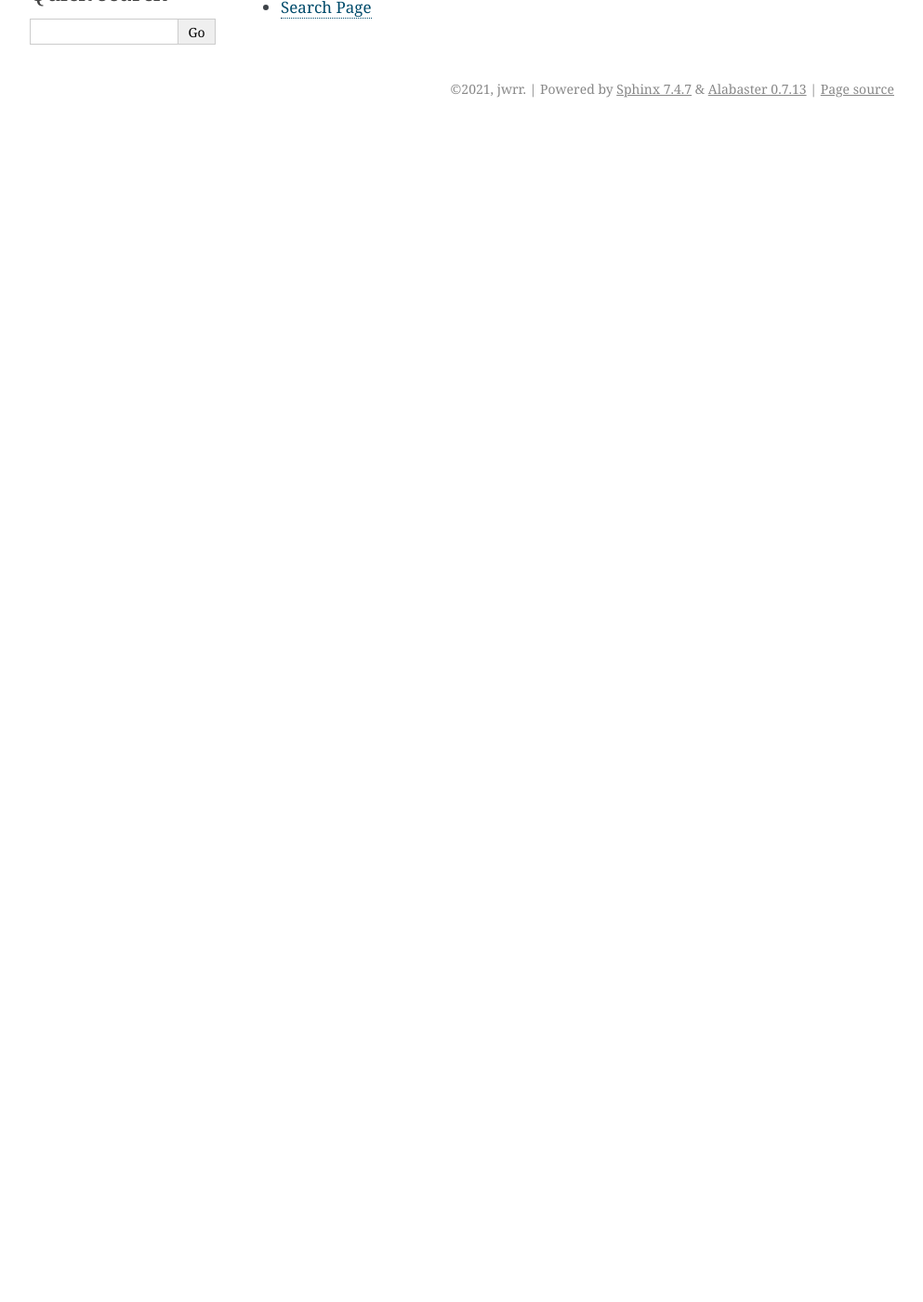
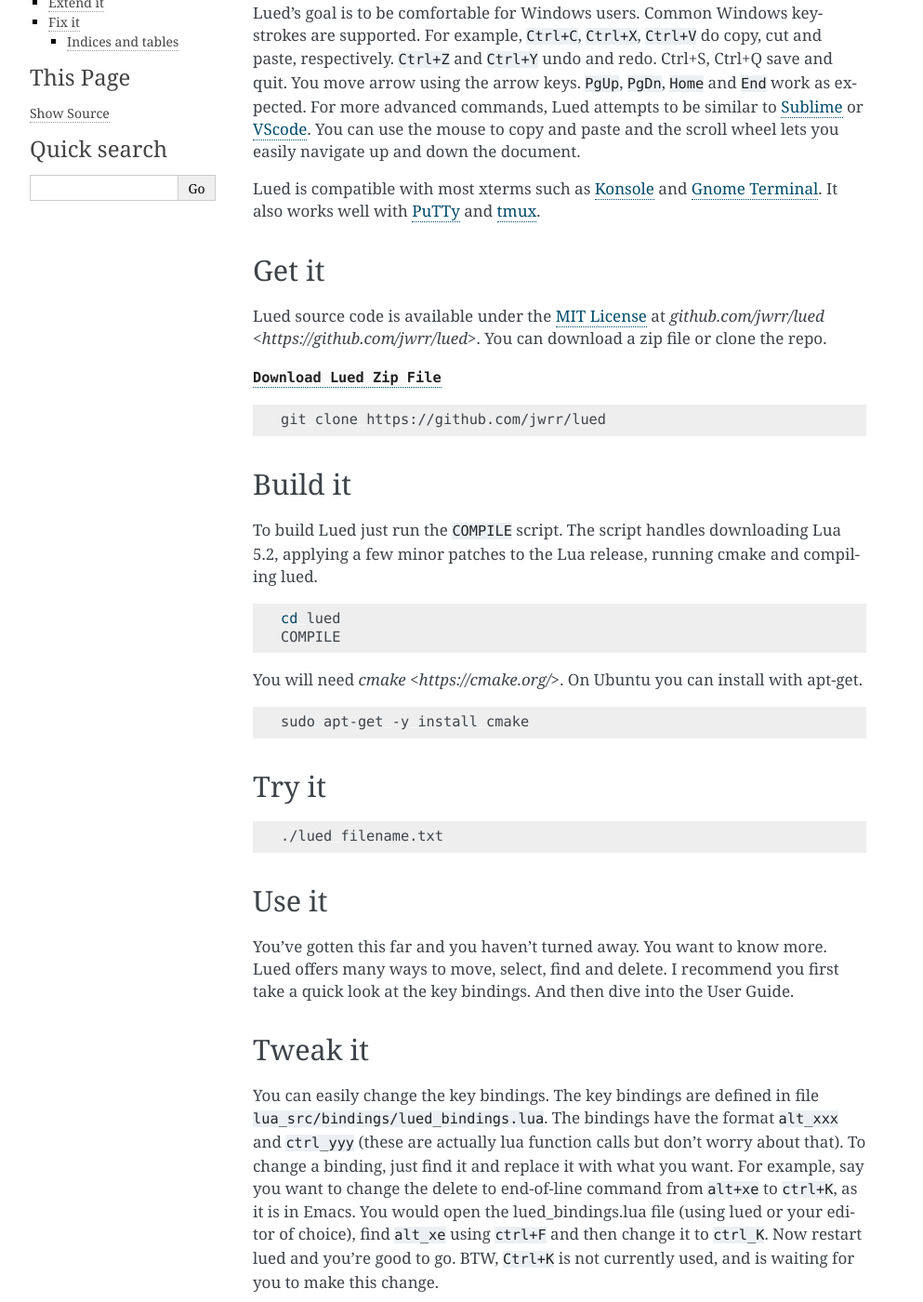
Before and after one commit to jwrr/sphinx-stuff, a Sphinx documentation site: the page built from docs/source/index.rst, in a window 1280 px wide and 1400 px high, scrolled down 270 px. Shown: the whole window at 93% size, without its empty margins (148-1141 px from the left). Built offline with Sphinx 7.4.7, drawn with Linux system fonts in a browser that asks for light colours; before the commit the page ends 900 px from its top, so only the background shows below that; some of the changed text lies outside the part shown.

Commit message:
Lued index page

```diff
--- a/docs/source/conf.py
+++ b/docs/source/conf.py
@@ -17,7 +17,7 @@
 
 # -- Project information -----------------------------------------------------
 
-project = 'sphinx-stuff'
+project = 'lued'
 copyright = '2021, jwrr'
 author = 'jwrr'
 
--- a/docs/source/index.rst
+++ b/docs/source/index.rst
@@ -1,10 +1,126 @@
-.. sphinx-stuff documentation master file, created by
+.. lued documentation master file, created by
    sphinx-quickstart on Tue Sep 28 18:29:33 2021.
    You can adapt this file completely to your liking, but it should at least
    contain the root `toctree` directive.
 
-Welcome to sphinx-stuff's documentation!
-========================================
+################################
+Welcome to lued's documentation!
+################################
+
+
+*************
+What is it?
+*************
+
+**Lued** is a *Lua* based *Editor* that runs in the console like
+`emacs <https://www.gnu.org/software/emacs/>`_ or `vim <https://www.vim.org/>`_.
+
+Lued's goal is to be comfortable for Windows users. Common Windows keystrokes
+are supported. For example, ``Ctrl+C``, ``Ctrl+X``, ``Ctrl+V`` do copy, cut and
+paste, respectively. ``Ctrl+Z`` and ``Ctrl+Y`` undo and redo. Ctrl+S, Ctrl+Q
+save and quit. You move arrow using the arrow keys. ``PgUp``, ``PgDn``,
+``Home`` and ``End`` work as expected. For more advanced commands, Lued attempts
+to be similar to `Sublime <https://www.sublimetext.com/>`_ or
+`VScode <https://code.visualstudio.com/>`_. You can use the mouse to copy and
+paste and the scroll wheel lets you easily navigate up and down the document.
+
+Lued is compatible with most xterms such as
+`Konsole <https://konsole.kde.org/>`_ and
+`Gnome Terminal <https://wiki.gnome.org/Apps/Terminal>`_. It also works well
+with `PuTTy <https://www.chiark.greenend.org.uk/~sgtatham/putty/>`_ and
+`tmux <https://github.com/tmux/tmux/wiki>`_.
+
+
+*************
+Get it
+*************
+
+Lued source code is available under the
+`MIT License <https://opensource.org/licenses/MIT>`_ at
+`github.com/jwrr/lued <https://github.com/jwrr/lued>`. You can download a zip
+file or clone the repo.
+
+:download:`Download Lued Zip File <https://github.com/jwrr/lued/archive/master.zip>`
+
+.. code-block:: bash
+
+  git clone https://github.com/jwrr/lued
+
+
+*************
+Build it
+*************
+
+To build Lued just run the ``COMPILE`` script. The script handles downloading
+Lua 5.2, applying a few minor patches to the Lua release, running cmake and
+compiling lued.
+
+.. code-block:: bash
+
+  cd lued
+  COMPILE
+
+
+You will need `cmake <https://cmake.org/>`. On Ubuntu you can install with apt-get.
+
+.. code-block:: bash
+
+  sudo apt-get -y install cmake
+
+
+**************
+Try it
+**************
+
+.. code-block:: bash
+
+  ./lued filename.txt
+
+
+**************
+Use it
+**************
+
+You've gotten this far and you haven't turned away. You want to know more.
+Lued offers many ways to move, select, find and delete. I recommend you
+first take a quick look at the key bindings. And then dive into the User
+Guide.
+
+
+**************
+Tweak it
+**************
+
+You can easily change the key bindings. The key bindings are defined in file
+``lua_src/bindings/lued_bindings.lua``. The bindings have the format ``alt_xxx``
+and ``ctrl_yyy`` (these are actually lua function calls but don't worry about
+that). To change a binding, just find it and replace it with what you want. For
+example, say you want to change the delete to end-of-line command from ``alt+xe``
+to ``ctrl+K``, as it is in Emacs. You would open the lued_bindings.lua file
+(using lued or your editor of choice), find ``alt_xe`` using  ``ctrl+F`` and then
+change it to ``ctrl_K``. Now restart lued and you're good to go. BTW, ``Ctrl+K``
+is not currently used, and is waiting for you to make this change.
+
+
+**************
+Extend it
+**************
+
+All commands are implemented in Lua (there’s some C under the hood but you'll
+never see it… unless you want to). Lua is an easy to learn scripting language
+that is powerful and blazingly fast. You can modify the Lua code directly or
+you can develop a plugin (also written in Lua). The plugins support
+`emmet <https://docs.emmet.io/>`_ snippets where you type a user-defined tag
+followed by Tab and a pre-defined template is printed out.
+
+
+**************
+Fix it
+**************
+
+Submit your pull requests. Thanks
+
+
 
 .. toctree::
    :maxdepth: 2
```
